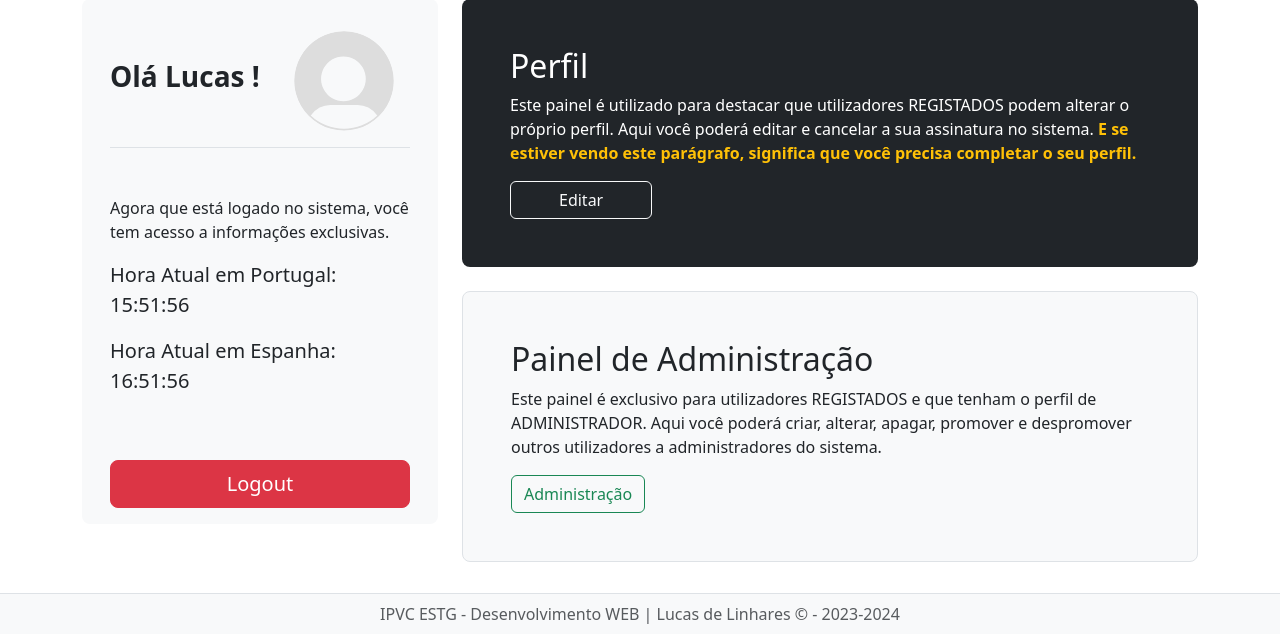
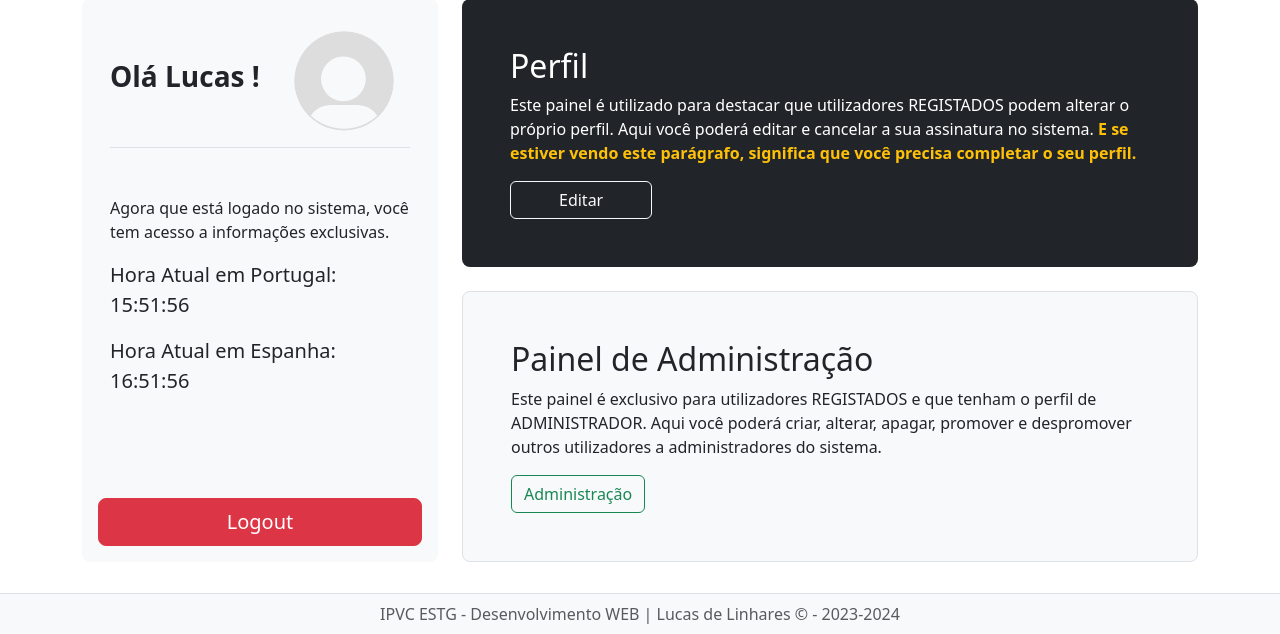
Before and after one commit to lucascompython/pw_tp, a PHP site: page /aplicacao/ in a window 1280 px wide. Shown: the part 166-800 px from the top of the page. Run offline with PHP 8.4, Linux system fonts and the light colour scheme; the visitor is signed in with stand-in values (Sample User, id 1); data comes from the database, SQL or seed files in the repository.

Commit message:
Make logout button at the bottom

```diff
--- a/aplicacao/index.php
+++ b/aplicacao/index.php
@@ -37,8 +37,8 @@ date_default_timezone_set("Europe/Lisbon");
 
             <div class="row">
                 <div class="col-md-4">
-                    <div class="p-3 mb-4 bg-body-tertiary rounded-3 position-relative">
-                        <div class="container-fluid">
+                    <div class="p-3 mb-4 bg-body-tertiary rounded-3 position-relative h-100 d-flex flex-column">
+                        <div class="container-fluid flex-grow-1">
                             <div>
                                 <div class="d-flex align-items-center justify-content-between border-bottom mb-5">
                                     <h3 class="fw-bold">Olá <?= $utilizador['nome'] ?? null ?> !</h3>
@@ -48,12 +48,10 @@ date_default_timezone_set("Europe/Lisbon");
                                 <p class="fs-5">Hora Atual em Portugal: <?= date('H:i:s') ?></p>
                                 <p class="fs-5">Hora Atual em Espanha: <?= date('H:i:s', strtotime('+1 hour')) ?></p>
                             </div>
-                            <div class="d-flex justify-content">
-                                <form action="/src/controlador/aplicacao/controlar-autenticacao.php" method="post" class="flex-fill mt-5">
-                                    <button class="btn btn-danger btn-lg px-4 w-100" type="submit" name="utilizador" value="logout">Logout</button>
-                                </form>
-                            </div>
                         </div>
+                        <form action="/src/controlador/aplicacao/controlar-autenticacao.php" method="post">
+                            <button class="btn btn-danger btn-lg px-4 w-100" type="submit" name="utilizador" value="logout">Logout</button>
+                        </form>
                     </div>
                 </div>
 
```
